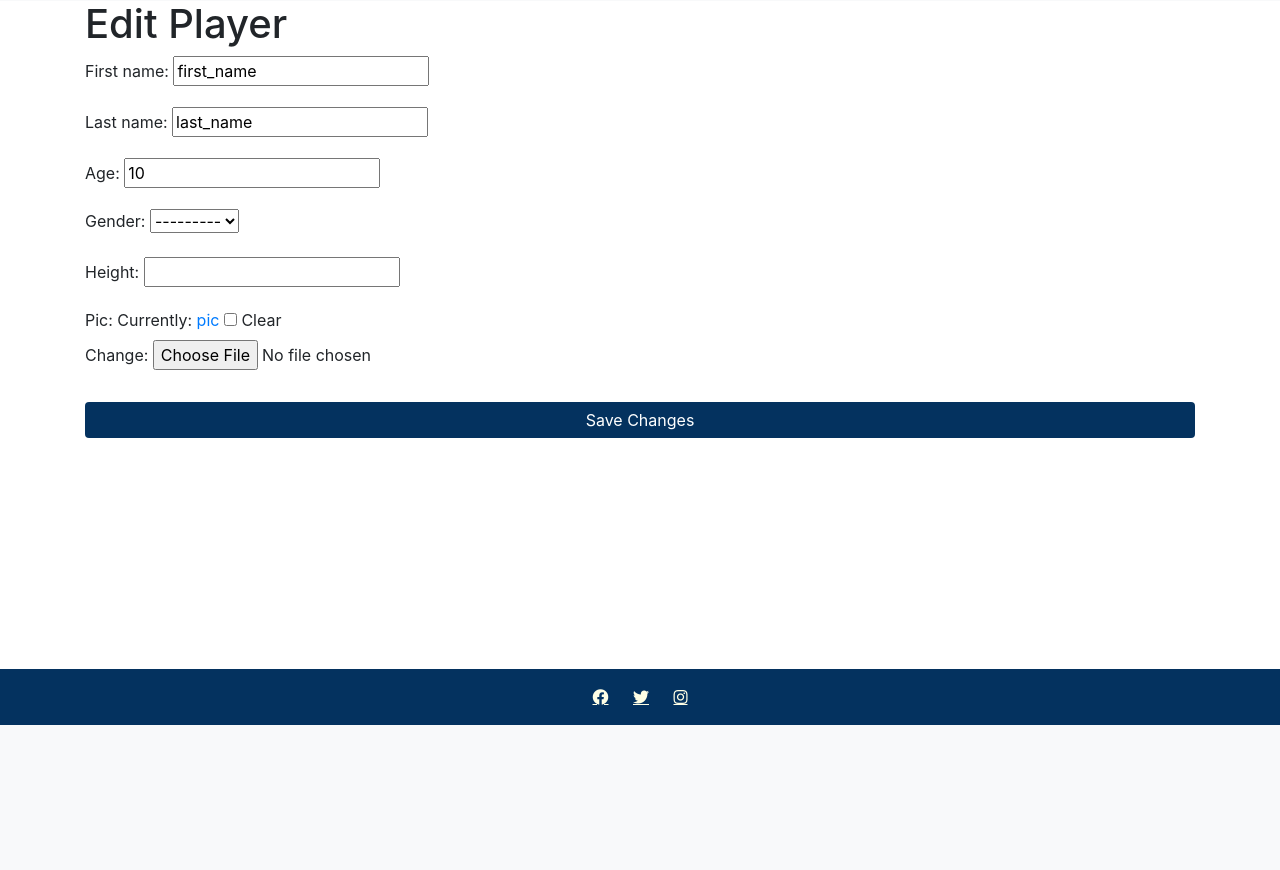
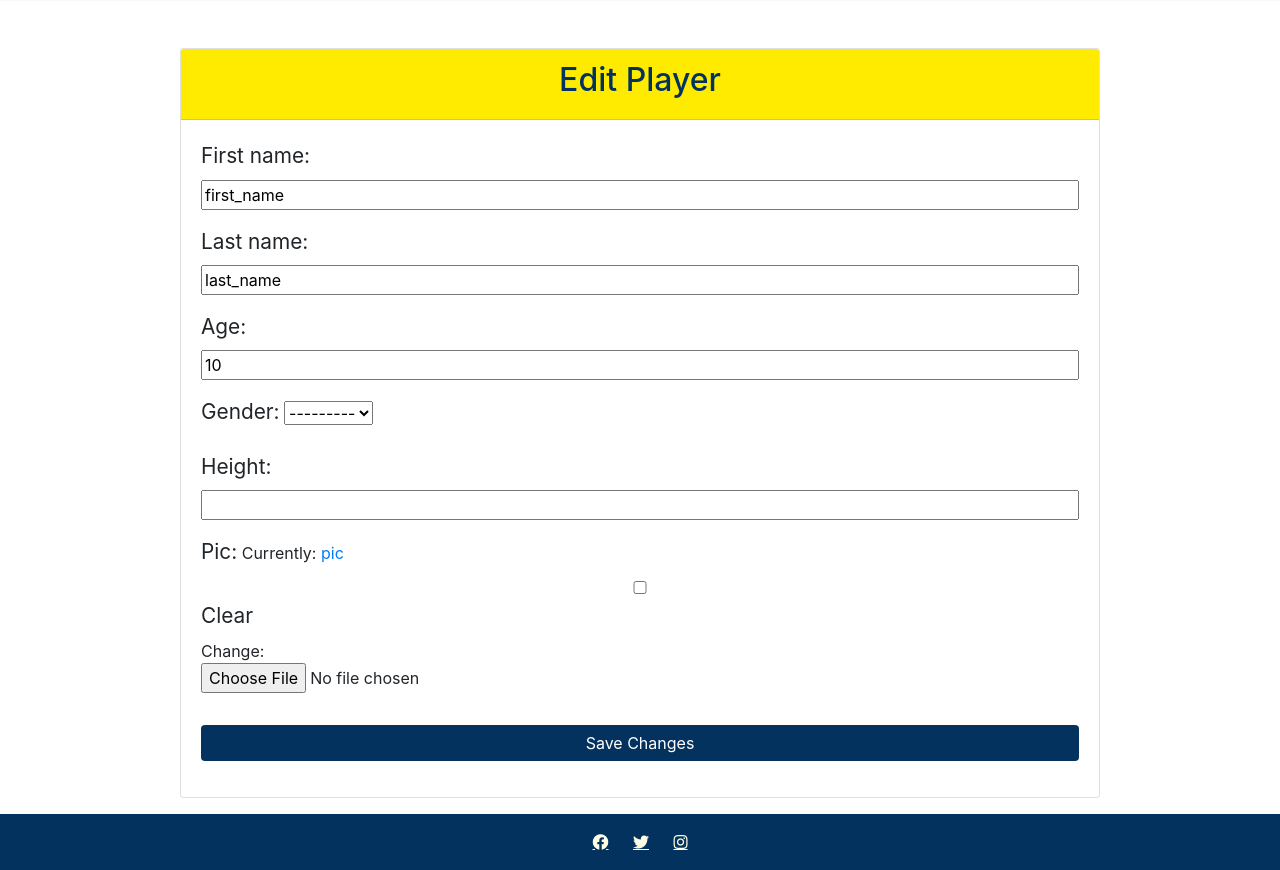
Before and after one commit to ibra8080/BSC-Hastedt-football-camp, a Django app: page /edit_player/1/ in a window 1280 px wide. Shown: the part 75-945 px from the top of the page. Before the commit the page ends 800 px from the top, so only its background shows below. Run offline with Django 4.2, Linux system fonts and the light colour scheme; a user stored in the database is signed in; data comes from the database, SQL or seed files in the repository; both versions use the stored data as it was after the commit; some libraries are stand-ins or nearby versions.

Commit message:
Update edit player style

```diff
--- a/football_camp/templates/football_camp/edit_player.html
+++ b/football_camp/templates/football_camp/edit_player.html
@@ -4,11 +4,23 @@
 
 {% block content %}
 <div class="container">
-    <h1>Edit Player</h1>
-    <form method="post" enctype="multipart/form-data">
-        {% csrf_token %}
-        {{ form.as_p }}
-        <button type="submit" class="btn btn-primary">Save Changes</button>
-    </form>
+    <div class="row justify-content-center">
+        <div class="col-md-10">
+            <div class="card mt-5">
+                <div class="card-header text-center">
+                    <h2>Edit Player</h2>
+                </div>
+                <div class="card-body">
+                    <form method="post" enctype="multipart/form-data">
+                        {% csrf_token %}
+                        {{ form.as_p }}
+                        <div class="text-center">
+                            <button type="submit" class="btn btn-primary">Save Changes</button>
+                        </div>
+                    </form>
+                </div>
+            </div>
+        </div>
+    </div>
 </div>
 {% endblock %}
```
Also changed, not shown: db.sqlite3.
